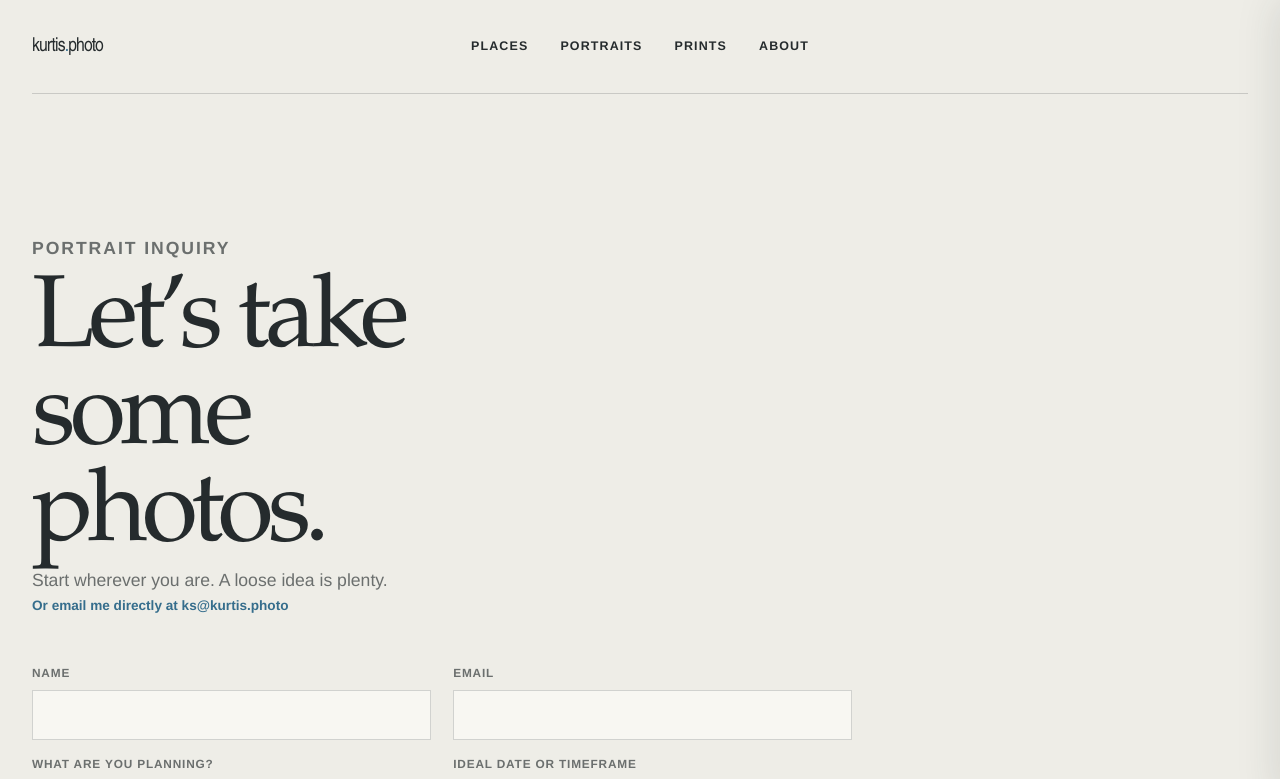
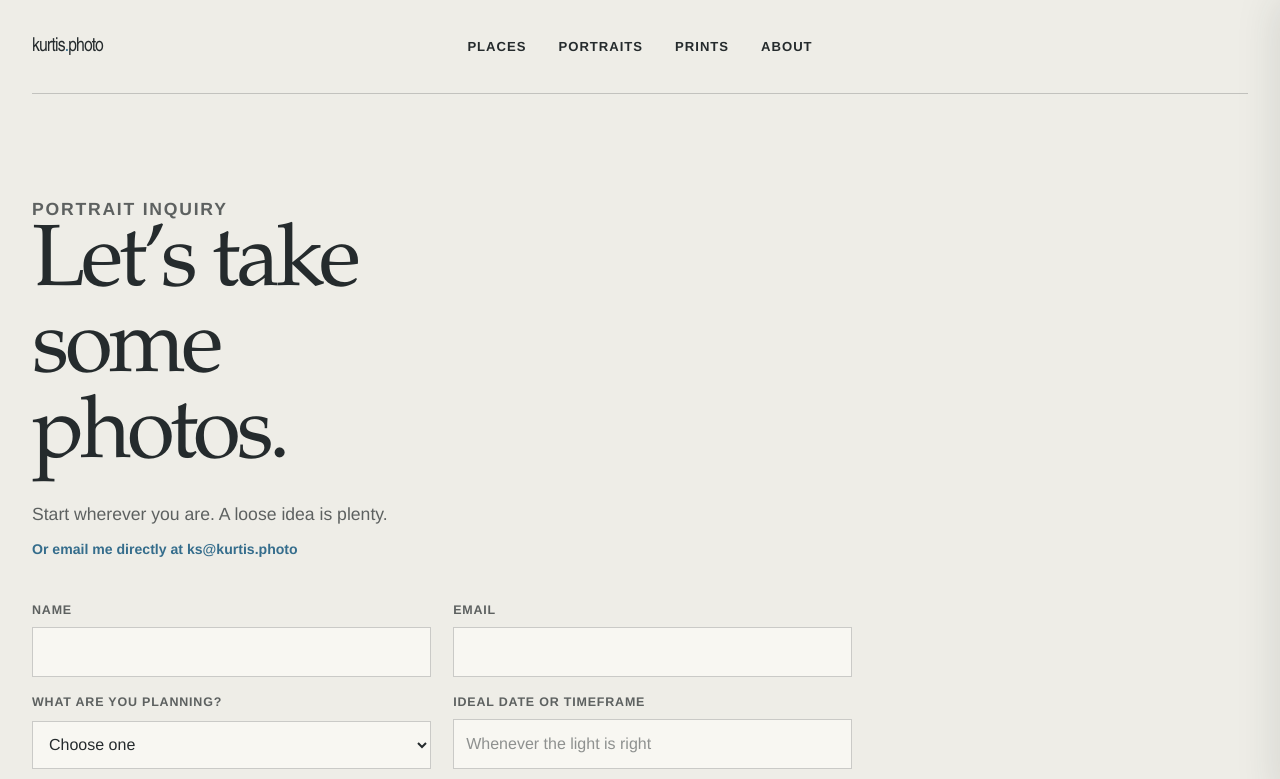
Before and after one commit to kschlepp/kurtis.photo, a Next.js app: page /inquire in a window 1280 px wide. Shown: the top 779 px of the page. Built offline with nearby package versions, Linux system fonts and the light colour scheme.

Commit message:
Tighten typography and improve readability

```diff
--- a/app/globals.css
+++ b/app/globals.css
@@ -94,3 +94,75 @@ h2 { font-size: clamp(2.1rem, 4vw, 4.4rem); }
 @media (prefers-reduced-motion: reduce) { *, *::before, *::after { scroll-behavior: auto !important; transition-duration: .01ms !important; animation-duration: .01ms !important; } }
 
 .places-map-pin-control:focus-visible { stroke: var(--ink); stroke-width: 3.5; }
+
+/* Readability and density refinement */
+:root { --line: color-mix(in srgb, var(--ink) 22%, transparent); --muted: color-mix(in srgb, var(--ink) 72%, transparent); }
+button:focus-visible, a:focus-visible, input:focus-visible, select:focus-visible, textarea:focus-visible { outline-color: var(--ocean); }
+
+.site-header nav, .site-header nav a, .cart-toggle { font-size: .82rem; letter-spacing: .075em; }
+.eyebrow { font-size: .76rem; letter-spacing: .1em; }
+h1, h2, h3 { line-height: .99; letter-spacing: -.045em; }
+h1 { font-size: clamp(3.4rem, 6.8vw, 7.25rem); }
+h2 { font-size: clamp(2.1rem, 3.7vw, 4rem); }
+.button { font-size: .79rem; letter-spacing: .07em; }
+.inline-link { font-size: .87rem; letter-spacing: .035em; }
+
+.hero-copy h1 { font-size: clamp(3.4rem, 8vw, 8.5rem); line-height: .95; letter-spacing: -.055em; }
+.image-caption { font-size: .8rem; }
+.featured-section { padding: 4.5rem 0 5.75rem; }
+.section-heading { margin-bottom: 2rem; }
+.places-teaser { padding: 5.75rem 0; }
+.places-teaser-copy { gap: clamp(3rem, 8vw, 9rem); margin-bottom: 2.25rem; }
+.places-teaser-copy > h2, .map-section-copy > h2 { margin-bottom: 1.15rem; }
+.places-map-preview p:not(.eyebrow) { font-size: .86rem; }
+.portrait-cta { padding-block: clamp(4rem, 8vw, 8.5rem); margin-bottom: 4rem; }
+
+.page-intro { padding: clamp(3.25rem, 7vw, 7rem) 0 3rem; }
+.page-intro > h1 { margin-bottom: 1.25rem; }
+.page-intro > p:last-child { margin: 0; }
+.index-section { padding: 4.25rem 0; }
+.index-header span { font-size: .86rem; }
+.place-index { margin-top: 2.25rem; }
+.place-index-item { padding-block: .85rem; }
+.place-index-item span, .place-index-item em { font-size: .84rem; }
+.map-section { padding: 5rem 0; }
+.map-section-copy { gap: clamp(3rem, 7vw, 8rem); margin-bottom: 2.25rem; }
+
+.collection-intro { gap: 3.25rem; padding: clamp(3.25rem, 7vw, 6.5rem) 0 2.5rem; }
+.metadata-line { font-size: .82rem; }
+.print-configurator label { font-size: .76rem; letter-spacing: .09em; }
+.config-note, .availability-note { font-size: .84rem; }
+
+.portrait-intro { padding: clamp(3.5rem, 6vw, 6.5rem) 0; }
+.portrait-details > div { padding: clamp(2rem, 4vw, 4rem); }
+.quiet-panel { padding: 5.5rem 0; }
+
+.about-copy { gap: clamp(2rem, 6vw, 6.5rem); padding: clamp(3.5rem, 6vw, 6.5rem) 0 5.5rem; }
+.about-copy h1 { font-size: clamp(3.4rem, 5.8vw, 6.5rem); }
+.about-story { max-width: 34rem; font-size: clamp(1.3rem, 1.8vw, 1.75rem); line-height: 1.32; letter-spacing: -.025em; }
+.about-contact { padding: 3.5rem 0 5.5rem; }
+.about-contact small { font-size: .78rem; }
+
+.inquiry-intro { padding: clamp(3.75rem, 8vw, 7rem) 0 2.5rem; }
+.inquiry-intro h1 { margin-bottom: 1.25rem; }
+.inquiry-intro p { margin: 0; }
+.inquiry-intro a { display: inline-block; margin-top: .7rem; font-size: .88rem; }
+.inquiry-form { padding-bottom: 5.5rem; }
+.inquiry-form label { font-size: .78rem; letter-spacing: .065em; }
+.form-error { font-size: .86rem; }
+.form-success { padding: 3.5rem 0 6rem; }
+
+.print-information { gap: clamp(3rem, 7vw, 8rem); padding-bottom: 5.5rem; }
+.legal-copy { padding: clamp(3.25rem, 7vw, 6.5rem) 0; }
+.legal-copy h1 { margin-bottom: 1.5rem; }
+
+.cart-lines span, .cart-footnote, .empty-cart { font-size: .84rem; }
+.quantity-control .remove-line { font-size: .78rem; }
+.site-footer { padding: 1.5rem 0 2.25rem; font-size: .8rem; }
+
+@media (max-width: 780px) {
+  .places-teaser, .map-section { padding: 4rem 0; }
+  .collection-intro, .about-copy, .print-information { grid-template-columns: 1fr; gap: 2rem; }
+  .collection-intro { padding: 3rem 0 2rem; }
+  .inquiry-form { grid-template-columns: 1fr; }
+}
```
